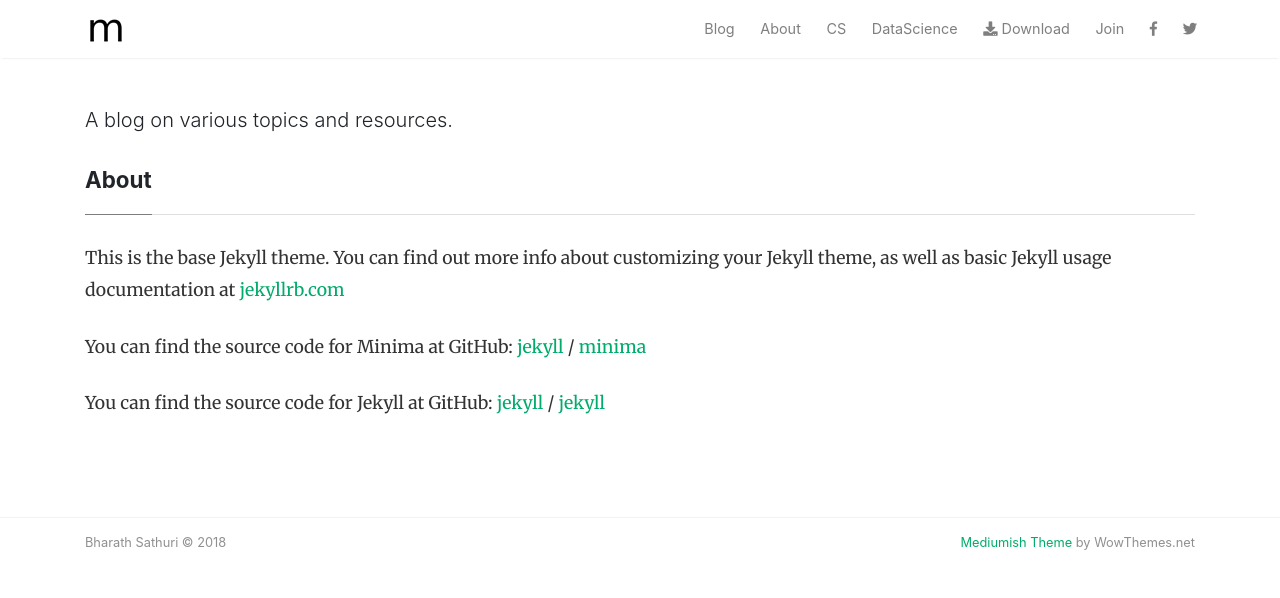
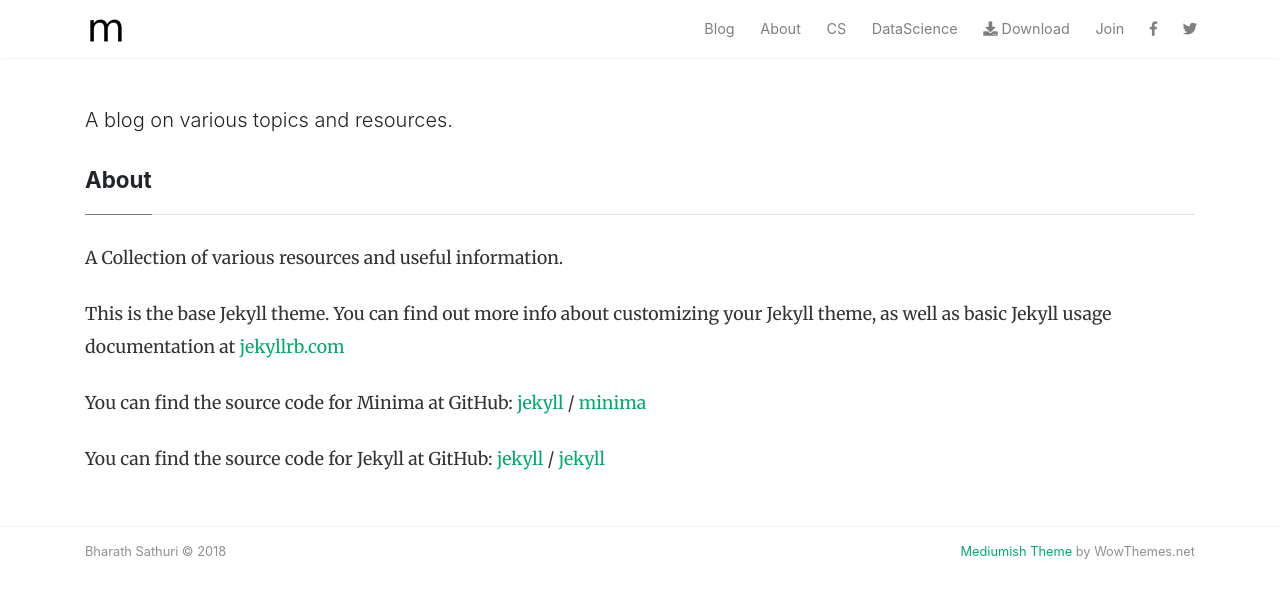
Before and after one commit to StarkSources/myblog, a Jekyll site: the page built from about.md, in a window 1280 px wide. Shown: the top 598 px of the page. Built offline with Jekyll 4.4.1, drawn with Linux system fonts in a browser that asks for light colours; nearby versions of some CDN libraries; comment, search, counter and statistics services are not loaded.

Commit message:
Update about.md

```diff
--- a/about.md
+++ b/about.md
@@ -3,6 +3,8 @@ layout: page
 title: About
 permalink: /about/
 ---
+
+A Collection of various resources and useful information.
 
 This is the base Jekyll theme. You can find out more info about customizing your Jekyll theme, as well as basic Jekyll usage documentation at [jekyllrb.com](https://jekyllrb.com/)
 
```
